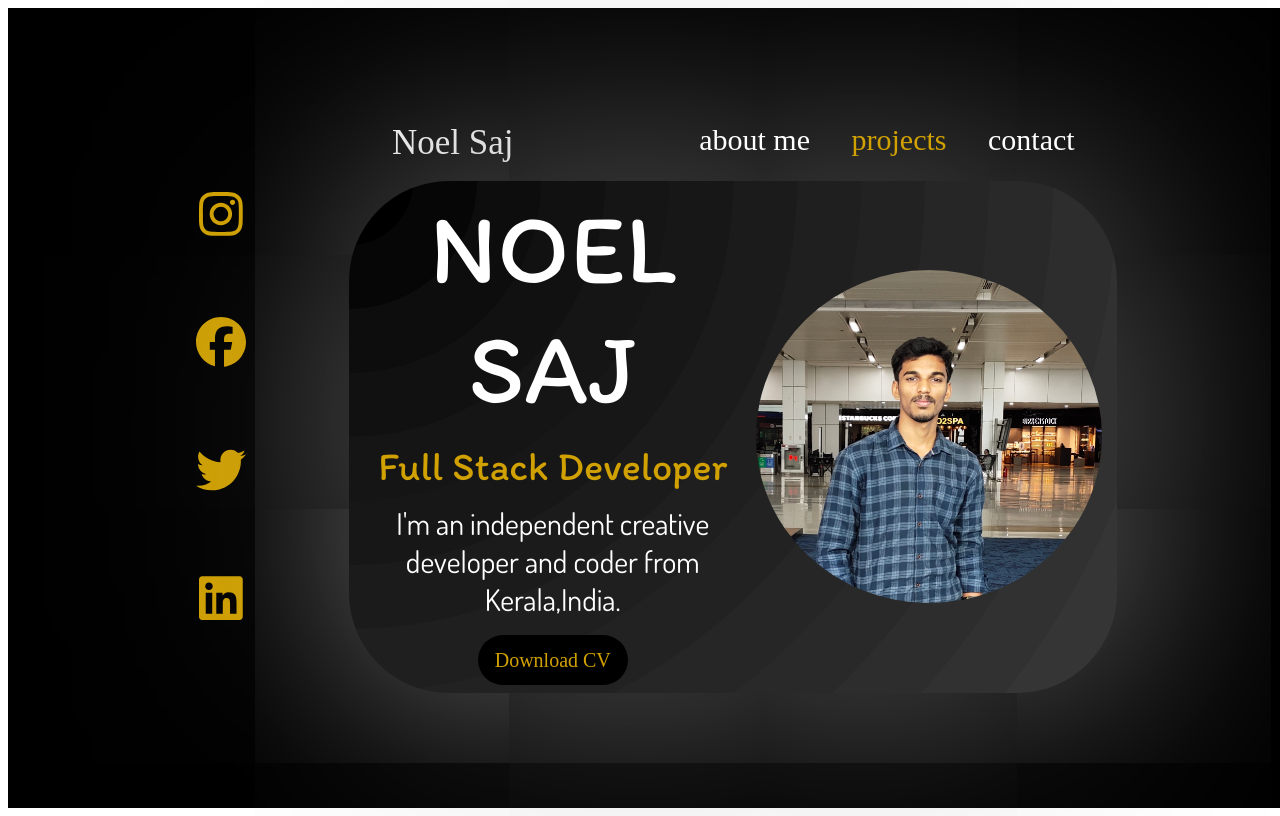
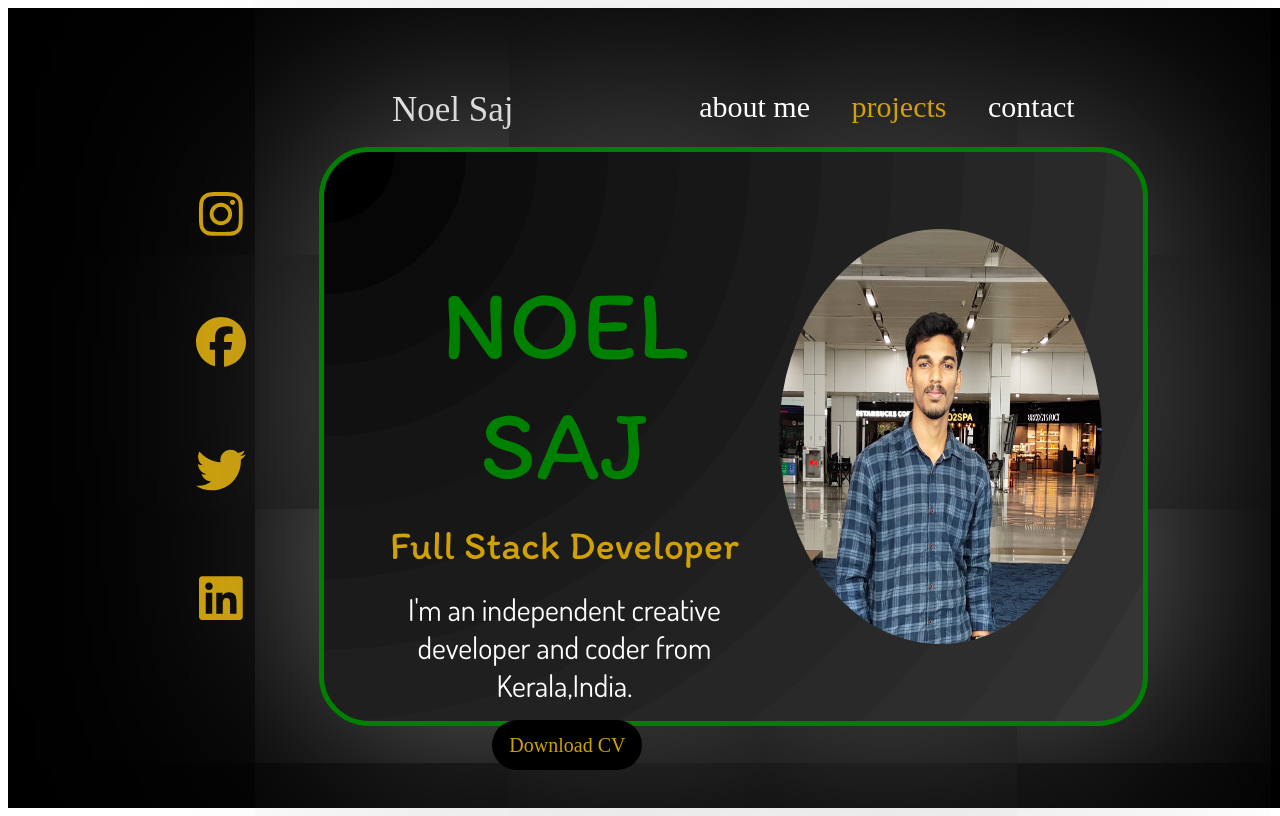
Before and after one commit to NOELSAJO7/Portfolio, a React (Create React App) app: page / in a window 1280 px wide. Built offline with nearby package versions, Linux system fonts and the light colour scheme; a web font is replaced by a local one.

Commit message:
image resized

```diff
--- a/src/COMPONENTS/OutlineCard.css
+++ b/src/COMPONENTS/OutlineCard.css
@@ -1,9 +1,9 @@
 .card{
-    /* border:10px solid rgb(230, 234, 0); */
+    border:10px solid rgb(230, 234, 0);
     background-color: black;
     box-shadow: 0 0 500px rgb(133, 133, 133);
-    height:80%;
-    /* padding:2%; */
+    /* height:80%; */
+    padding:3%;
     width: 80%;
      border-radius: 100px;
     display: flex;
@@ -31,7 +31,7 @@ background-size: cover;
         flex-direction: column;
         box-shadow: 0 0 100px gray;
         /* justify-content: space-between; */
-        width: 110%;
+        width: 100%;
         border-radius: 30px;
         /* border: 4px solid yellow; */
     }
@@ -51,9 +51,9 @@ background-size: cover;
   /* Medium devices (landscape tablets, 768px and up) */
   @media only screen and (min-width: 768px) {
     .card{
-        border-radius: 100px;
+        border-radius: 50px;
         flex-direction: column;
-        /* border: 4px solid blue; */
+        border: 4px solid blue;
     }
   }
 
@@ -62,6 +62,7 @@ background-size: cover;
 @media only screen and (min-width: 992px) {
 
     .card{
+        border: 5px solid green;
         flex-direction: row;
     }
 }
--- a/src/summary.css
+++ b/src/summary.css
@@ -4,8 +4,8 @@
 }
 
 .photo{
-    height:60%;
-    width: 60%;
+    /* height:60%;
+    width: 60%; */
     /* border: 20px solid rgb(9, 224, 9) ; */
     border-radius: 50%;
     /* background-color: rgb(22, 136, 236); */
@@ -15,13 +15,16 @@
 }
 
 .name{
+    margin:2%;
     /* font-family: 'Dosis', sans-serif; */
 font-family: 'Itim', cursive;
 /* font-family: 'Macondo', cursive; */
     font-size:100px;
     /* color: #d1a102; */
 }
-
+.designation{
+    margin:2%;
+}
 .photo img{
     position:'absolute';
     width: 100%;
@@ -38,11 +41,12 @@ font-family: 'Itim', cursive;
     /* border: 5px solid rgb(71, 0, 74); */
     color: aliceblue;
     /* color: #d1a102; */
-    height: 100%;
-    width: 100%;
+    /* height: 100%;
+    width: 100%; */
 
 }
 .h2{
+ margin: 3%;
 font-family: 'Dosis', sans-serif;
 text-align: center;
 font-size: 30px;
@@ -58,6 +62,7 @@ font-size: 30px;
 } */
 
 .resumedownload{
+    margin: 2%;
     background-color:black;
     color: #d1a102;
     border: none;
@@ -176,12 +181,13 @@ font-size: 30px;
   @media only screen and (min-width: 992px) {
 
     .name{
+        color: green;
         font-size:70px;
         text-align: center;
  }
 .photo{
-        height:60%;
-        width: 80%;
+        height:80%;
+        width: 60%;
         margin-top: 0;
         margin-right:2% ;
 
@@ -198,8 +204,7 @@ font-size: 30px;
 
   @media only screen and (min-width: 1200px) {
     .photo{
-        height:65%;
-        width: 85%;
+        /* height:65% */
         /* margin-top: 0; */
         margin-right:2% ;
       }
@@ -223,9 +228,9 @@ font-size: 30px;
             border-radius: 25px;
           }
 
-          .aboutMe{
+          /* .aboutMe{
 
             height: 100%;
             width: 100%;
-        }
+        } */
   }
```
